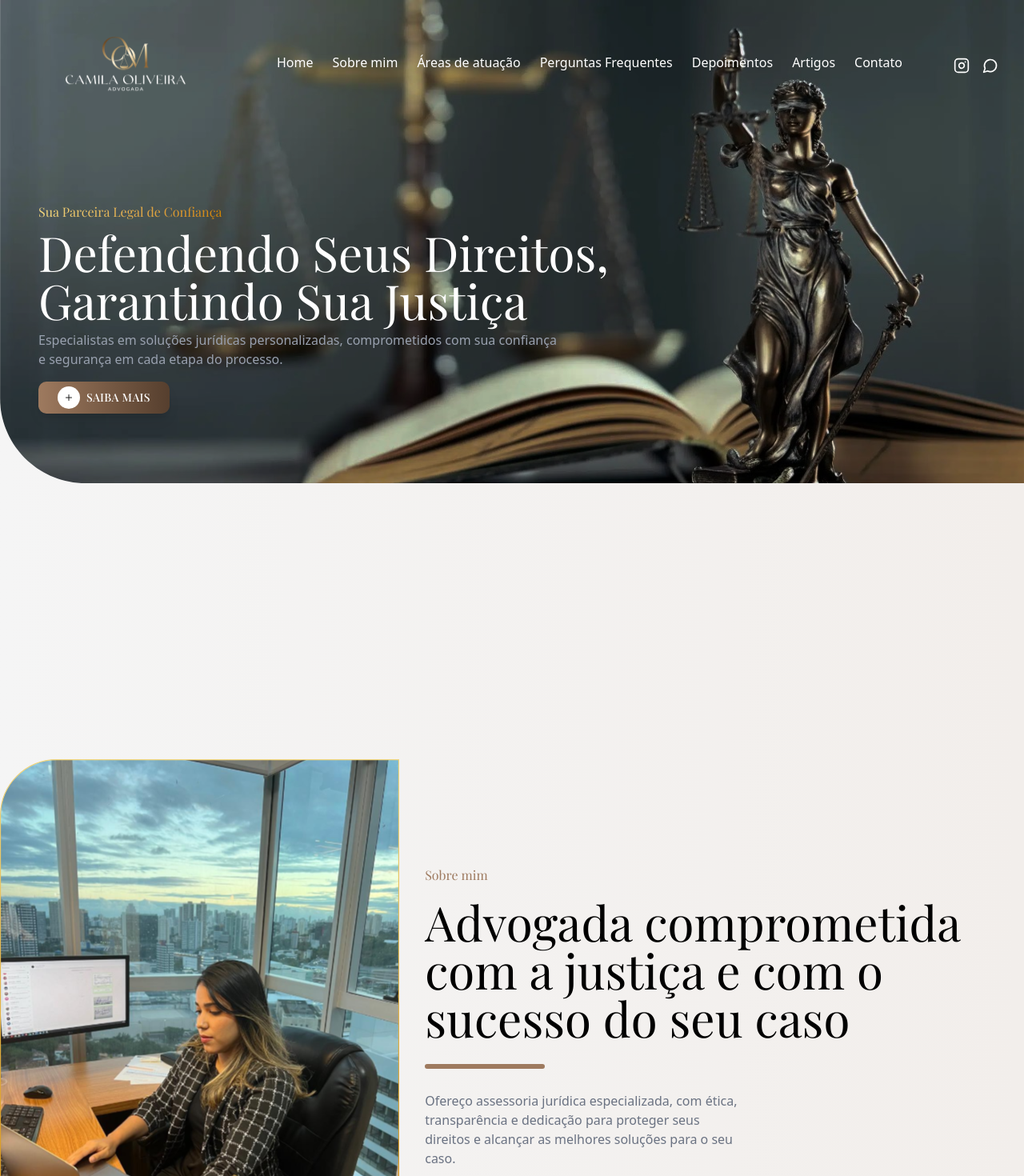
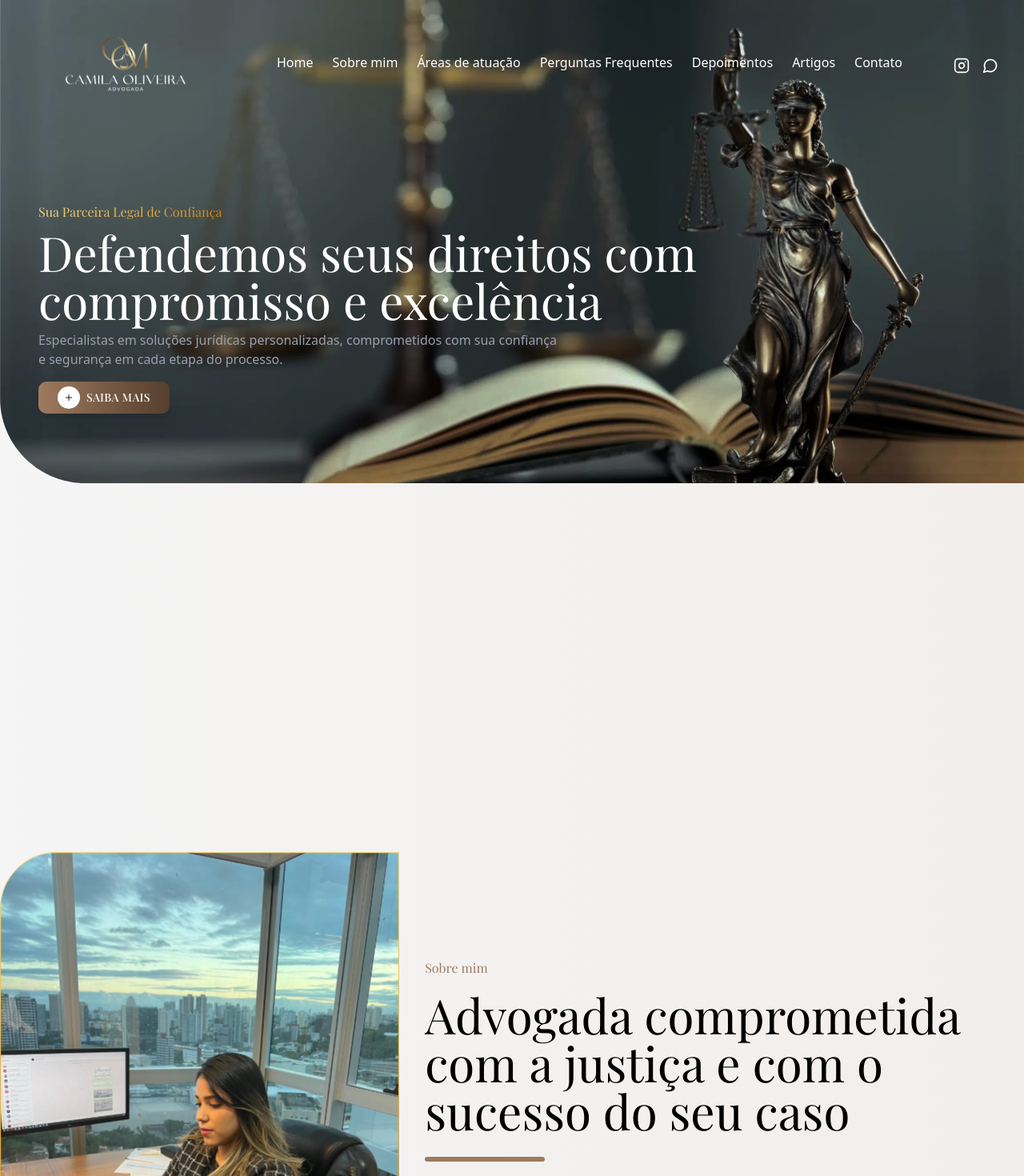
Before and after one commit to DevGustavoGantois/website_advocacia_LP, a Next.js app: page / in a window 1280 px wide. Shown: the top 1470 px of the page at 80% size. Built offline with nearby package versions, Linux system fonts and the light colour scheme.

Commit message:
style: Modify CTA in hero section.

```diff
--- a/src/app/global/navbar.tsx
+++ b/src/app/global/navbar.tsx
@@ -56,7 +56,7 @@ export function Navbar() {
                  </Link>
                 </div>
             </nav>
-            <div className="mt-4 flex xl:hidden">
+            <div className="mt-4 flex lg:hidden">
                 <NavbarMobile />
             </div>
         </header>
--- a/src/app/s-about-me.tsx
+++ b/src/app/s-about-me.tsx
@@ -5,7 +5,7 @@ import Link from "next/link";
 
 export function HomeAboutMe() {
     return (
-        <section id="about" className="max-w-[1440px] mx-auto p-8 lg:p-0 mt-16 lg:mt-96">
+        <section id="about" className="max-w-[1440px] mx-auto p-8 lg:p-0 mt-16 lg:mt-[500px]">
             <div>
                {aboutMeData.map((item, index) => {
                 return (
--- a/src/app/s-hero.tsx
+++ b/src/app/s-hero.tsx
@@ -9,7 +9,7 @@ export function HomeHero() {
     <section className="w-full z-10">
       <div className="hidden md:flex">
         <figure className="absolute inset-0 -z-50">
-          <Image src="/BgHome.svg" width={2560} height={1440} alt="" />
+          <Image src="/BgHome.svg" width={2560} height={1240} alt="" />
         </figure>
       </div>
       <div className="flex md:hidden">
@@ -30,7 +30,7 @@ export function HomeHero() {
                 <h4 className="font-primary bg-clip-text text-transparent bg-gradient-to-r from-[#F1D67D] to-[#D18400] text-sm text-center lg:text-start lg:text-base">
                   {item.pretitle}
                 </h4>
-                <h1 className="text-white text-4xl lg:text-6xl max-w-[732px] text-center lg:text-start font-primary">
+                <h1 className="text-white text-4xl lg:text-6xl max-w-[830px] text-center lg:text-start font-primary">
                   {item.title}
                 </h1>
                 <p className="text-gray-400 max-w-[656px] text-center lg:text-start">
--- a/src/app/v-data.ts
+++ b/src/app/v-data.ts
@@ -1,7 +1,7 @@
 export const heroData = [
     {
         pretitle: "Sua Parceira Legal de Confiança",
-        title: "Defendendo Seus Direitos, Garantindo Sua Justiça",
+        title: "Defendemos seus direitos com compromisso e excelência",
         description: "Especialistas em soluções jurídicas personalizadas, comprometidos com sua confiança e segurança em cada etapa do processo.",
         btnText: "Saiba mais",
 
```
